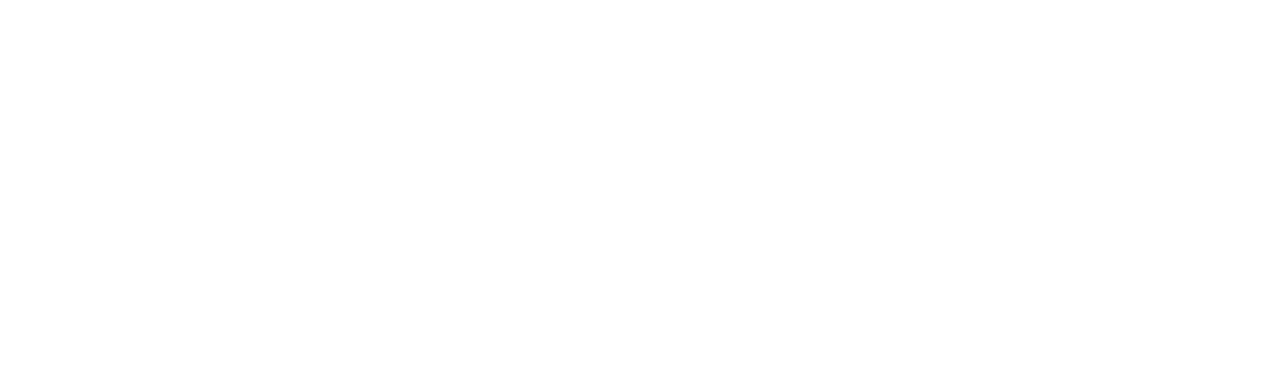
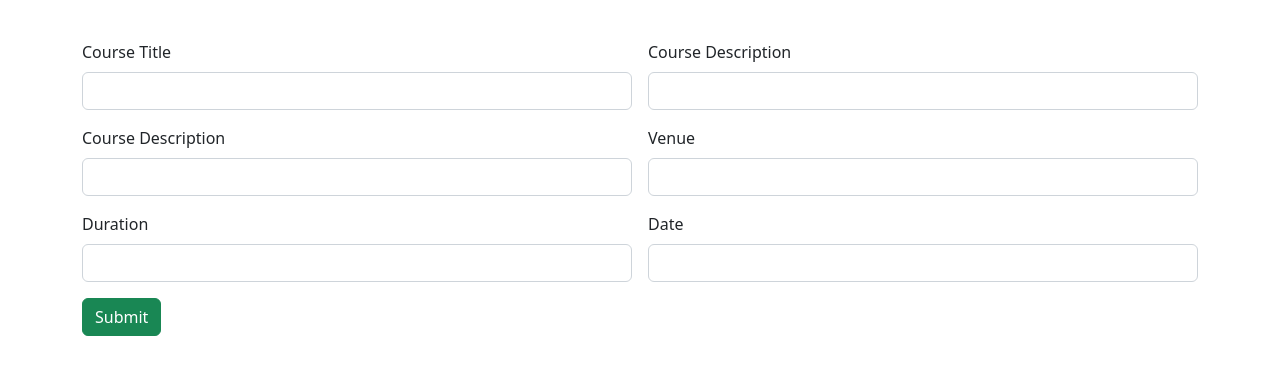
Before and after one commit to Navaneeth-pv/CourseAppBackend-Angular, an Angular app: page / in a window 1280 px wide. Shown: the top 374 px of the page. Built offline with nearby package versions, Linux system fonts and the light colour scheme.

Commit message:
Addcourse aded

```diff
--- /dev/null
+++ b/src/app/add-course/add-course.component.html
@@ -0,0 +1,38 @@
+<div class="container">
+    <div class="row">
+        <div class="col col-12 col-sm-12 col-md-12 col-lg-12 col-xl-12 col-xxl-12">
+
+            <div class="row g-3 mt-4">
+                <div class="col col-12 col-sm-6 col-md-6 col-lg-6 col-xl-6 col-xxl-6">
+
+                   <label for="" class="form-label">Course Title</label>
+                   <input type="text" class="form-control">
+
+                </div>
+                <div class="col col-12 col-sm-6 col-md-6 col-lg-6 col-xl-6 col-xxl-6">
+                    <label for="" class="form-label">Course Description</label>
+                    <input type="text" class="form-control">
+                </div>
+                <div class="col col-12 col-sm-6 col-md-6 col-lg-6 col-xl-6 col-xxl-6">
+                    <label for="" class="form-label">Course Description</label>
+                    <input type="text" class="form-control">
+                </div>
+                <div class="col col-12 col-sm-6 col-md-6 col-lg-6 col-xl-6 col-xxl-6">
+                    <label for="" class="form-label">Venue</label>
+                    <input type="text" class="form-control">
+                </div>
+                <div class="col col-12 col-sm-6 col-md-6 col-lg-6 col-xl-6 col-xxl-6">
+                    <label for="" class="form-label">Duration</label>
+                    <input type="text" class="form-control">
+                </div>
+                <div class="col col-12 col-sm-6 col-md-6 col-lg-6 col-xl-6 col-xxl-6">
+                    <label for="" class="form-label">Date</label>
+                    <input type="text" class="form-control">
+                </div>
+                <div class="col col-12 col-sm-6 col-md-6 col-lg-6 col-xl-6 col-xxl-6">
+                   <button class="btn btn-success">Submit</button>
+                </div>
+            </div>
+        </div>
+    </div>
+</div>
--- a/src/app/app.component.html
+++ b/src/app/app.component.html
@@ -1,3 +1,3 @@
-
+<app-add-course></app-add-course>
 
 <router-outlet></router-outlet>
--- a/src/app/app.module.ts
+++ b/src/app/app.module.ts
@@ -3,10 +3,12 @@
 
 import { AppRoutingModule } from './app-routing.module';
 import { AppComponent } from './app.component';
+import { AddCourseComponent } from './add-course/add-course.component';
 
 @NgModule({
   declarations: [
-    AppComponent
+    AppComponent,
+    AddCourseComponent
   ],
   imports: [
     BrowserModule,
```
Also changed, not shown: src/app/add-course/add-course.component.ts (added, +10 -0 lines), src/app/add-course/add-course.component.css (added).
